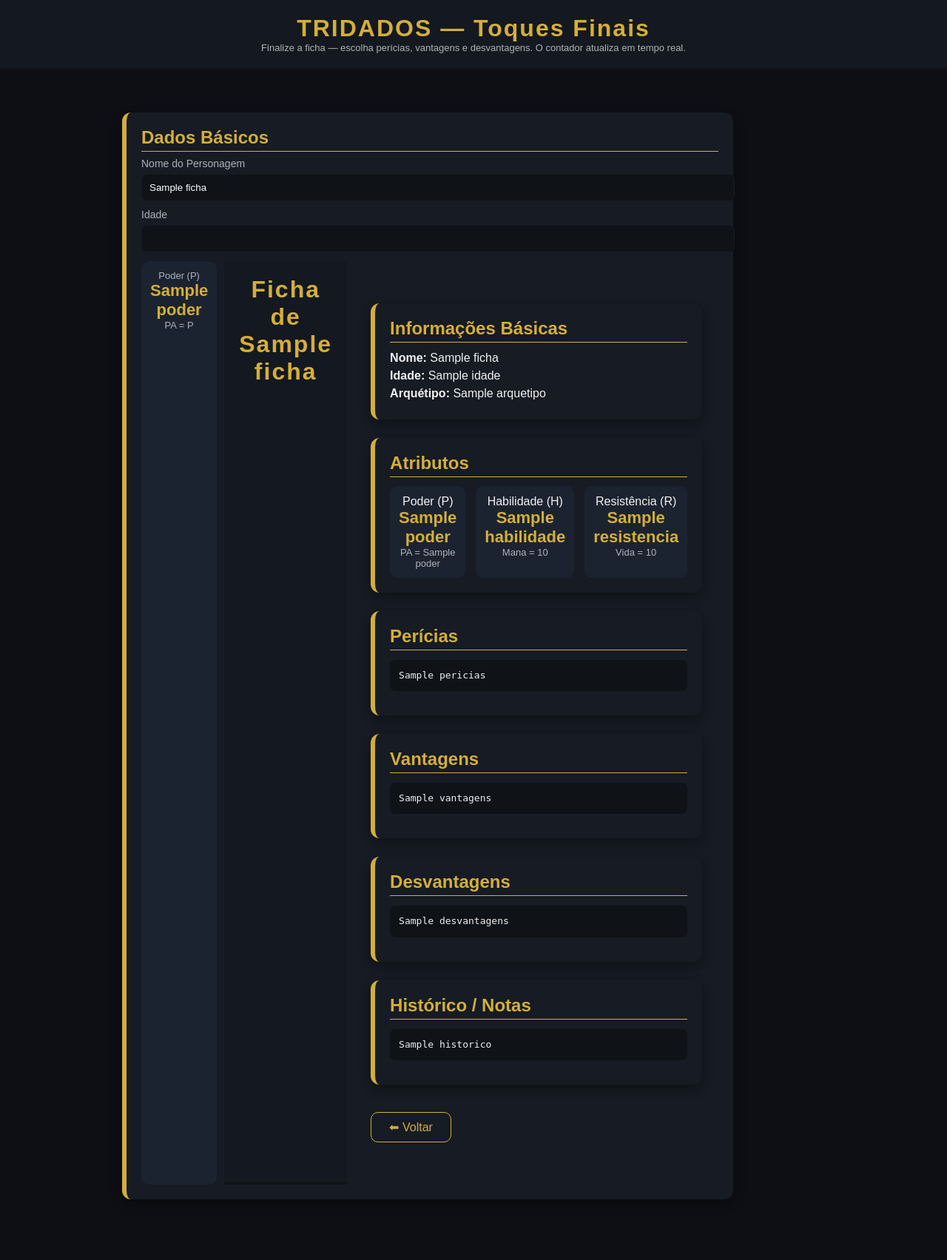
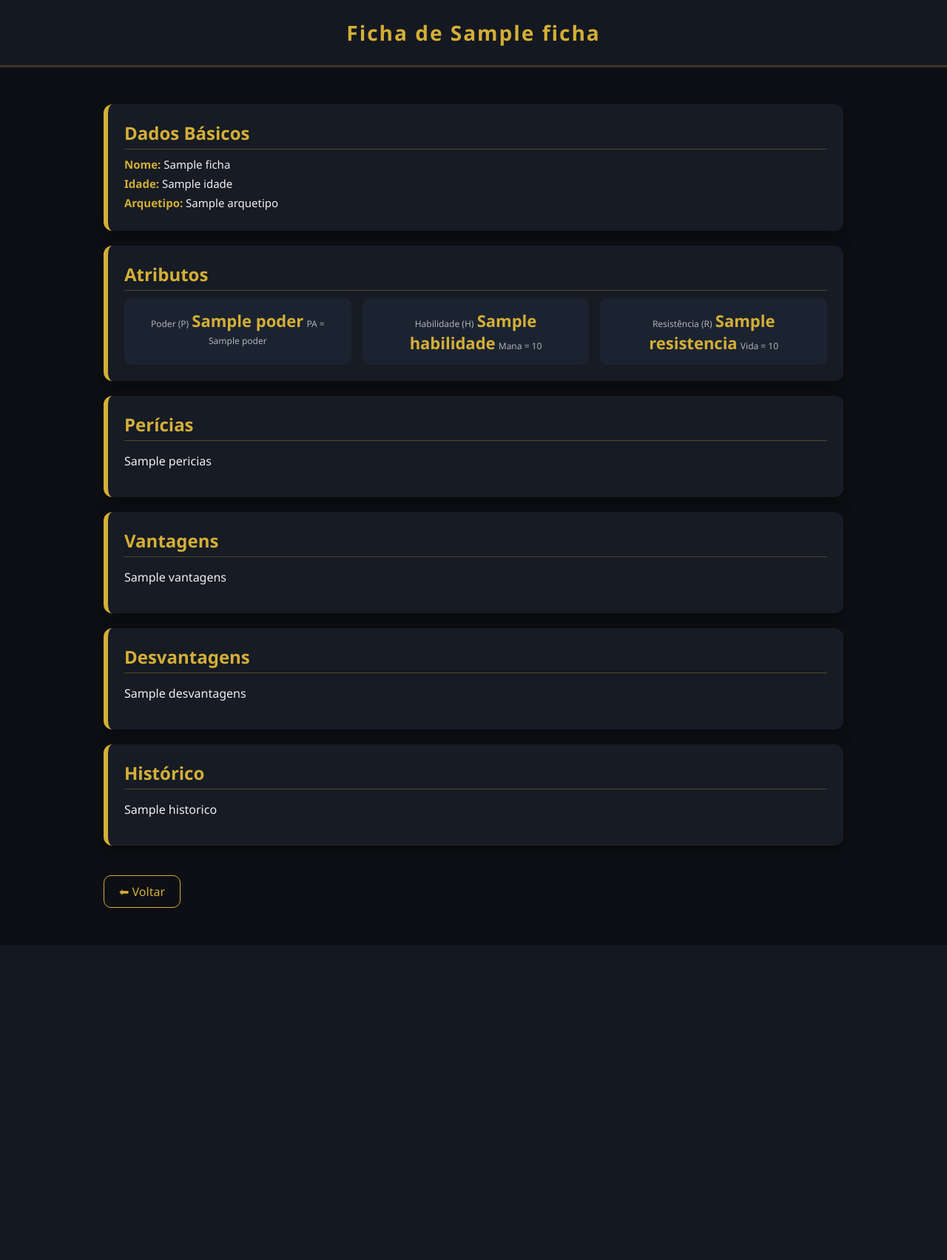
Before and after one commit to hilen-dev/Tridados, a Flask app: template templates/ver_ficha.html in a window 1280 px wide. Shown: the whole page at 74% size. After the commit the page ends 1227 px from the top, so only its background shows below. Run offline with Flask 3, Linux system fonts and the light colour scheme; the template is opened without the code that fills it: most values are stand-ins (such as "Sample title", 1, 10 or a date in 2020).

Commit message:
Update ver_ficha.html

```diff
--- a/templates/ver_ficha.html
+++ b/templates/ver_ficha.html
@@ -1,268 +1,148 @@
-<!-- templates/criar_ficha_final.html -->
-<!DOCTYPE html>
-<html lang="pt-BR">
-<head>
-<meta charset="utf-8" />
-<meta name="viewport" content="width=device-width,initial-scale=1" />
-<title>Toques Finais — Criação de Ficha | Tridados</title>
-<style>
-  :root{
-    --bg:#0d0f14; --card:#161b24; --accent:#d4af37; --muted:#aeb3b8; --panel:#1c2330;
-  }
-  body{background:var(--bg); color:#f5f5f5; font-family: "Segoe UI", Roboto, Arial; margin:0; padding:22px;}
-  header{background:#141820; padding:20px; text-align:center; border-bottom:4px solid rgba(0,0,0,0.2)}
-  header h1{margin:0; color:var(--accent); letter-spacing:2px;}
-  main{max-width:1100px; margin:26px auto;}
-  .card{background:var(--card); padding:18px; border-radius:12px; box-shadow:0 6px 20px rgba(0,0,0,0.5); margin-bottom:18px; border-left:6px solid var(--accent)}
-  .grid{display:grid; grid-template-columns: 1fr 340px; gap:18px;}
-  label{display:block; font-size:14px; color:var(--muted); margin-bottom:6px;}
-  input[type="text"], input[type="number"], textarea, select{
-    width:100%; padding:10px; border-radius:8px; border:1px solid rgba(255,255,255,0.03); background:#0f1318; color:#fff;
-  }
-  textarea{min-height:110px; resize:vertical;}
-  .attr-row{display:flex; gap:10px;}
-  .attr{background:#0f1318; padding:12px; border-radius:8px; text-align:center;}
-  .attr b{display:block; font-size:18px; color:var(--accent);}
-  .small{font-size:13px; color:var(--muted);}
-  .accordion{margin-top:8px;}
-  .acc-item{background:var(--panel); border-radius:8px; margin-bottom:8px; overflow:hidden;}
-  .acc-header{padding:10px 12px; cursor:pointer; display:flex; justify-content:space-between; align-items:center;}
-  .acc-title{font-weight:700; color:var(--accent);}
-  .acc-body{padding:12px; display:none; border-top:1px solid rgba(255,255,255,0.03);}
-  .list-scroll{max-height:280px; overflow:auto; padding-right:6px;}
-  .check-row{display:flex; align-items:center; gap:10px; padding:6px 0; border-bottom:1px dashed rgba(255,255,255,0.02);}
-  .check-row:last-child{border-bottom:none;}
-  .points{font-weight:800; font-size:20px; color:var(--accent);}
-  .warn{color:#ffcc00; font-weight:700;}
-  .danger{color:#ff6b6b; font-weight:800;}
-  .actions{display:flex; gap:12px; margin-top:14px;}
-  .btn{background:var(--accent); color:#141820; border:none; padding:10px 16px; border-radius:10px; cursor:pointer; font-weight:700;}
-  .btn.ghost{background:transparent; color:var(--accent); border:1px solid rgba(212,175,55,0.18)}
-  .meta{font-size:13px; color:var(--muted); margin-top:8px;}
-  footer{margin-top:22px; text-align:center; color:var(--muted); font-size:13px;}
-  @media(max-width:900px){ .grid{grid-template-columns:1fr; } }
-</style>
-</head>
-<body>
-<header>
-  <h1>TRIDADOS — Toques Finais</h1>
-  <div class="small">Finalize a ficha — escolha perícias, vantagens e desvantagens. O contador atualiza em tempo real.</div>
-</header>
-
-<main>
-  <form id="finalForm" method="POST">
-    <div class="grid">
-
-      <!-- LEFT: formulário -->
-      <div>
-        <div class="card">
-          <h2 style="margin:0 0 8px 0; color:var(--accent)">Dados Básicos</h2>
-
-          <label>Nome do Personagem</label>
-          <input type="text" name="nome" id="nome" value="{{ ficha.nome if ficha and ficha.nome is defined else '' }}" required>
-
-          <label style="margin-top:10px">Idade</label>
-          <input type="number" name="idade" id="idade" value="{{ ficha.idade if ficha and ficha.idade is defined else '' }}" min="0">
-
-          <div style="margin-top:12px;" class="attr-row">
-            <div class="attr" style="flex:1">
-              <div class="small">Poder (P)</div>
-              <b>{{ ficha.poder if ficha and ficha.poder is defined else 0 }}</b>
-              <div class="small">PA = P</div>
-            </div>
 <!DOCTYPE html>
 <html lang="pt-BR">
 <head>
 <meta charset="UTF-8">
-    <meta name="viewport" content="width=device-width, initial-scale=1.0">
-    <title>Ficha — {{ ficha.nome }}</title>
+<meta name="viewport" content="width=device-width, initial-scale=1">
+<title>{{ ficha.nome }} — Ficha</title>
 
 <style>
-        :root {
+  :root{
     --bg:#0d0f14;
-            --panel:#161b24;
+    --card:#161b24;
+    --panel:#1c2330;
     --accent:#d4af37;
-            --sub:#aeb3b8;
-            --card:#1c2330;
+    --muted:#aeb3b8;
   }
+  body{
+    background:var(--bg);
+    color:#f0f0f0;
+    font-family:"Segoe UI",Roboto,Arial;
+    margin:0;
+  }
+  header{
+    background:#141820;
+    padding:25px;
+    text-align:center;
+    border-bottom:3px solid rgba(212,175,55,0.2);
+  }
+  header h1{
+    margin:0;
+    color:var(--accent);
+    font-size:28px;
+    letter-spacing:2px;
+  }
+  main{
+    max-width:1000px;
+    margin:30px auto;
+    padding:20px;
+  }
+  .card{
+    background:var(--card);
+    padding:22px;
+    border-radius:12px;
+    border-left:6px solid var(--accent);
+    margin-bottom:20px;
+    box-shadow:0 6px 18px rgba(0,0,0,0.4);
+  }
+  h2{
+    margin:0 0 10px 0;
+    color:var(--accent);
+    border-bottom:1px solid rgba(212,175,55,0.3);
+    padding-bottom:5px;
+  }
+  .line{ margin:6px 0; font-size:15px; }
+  .label{ color:var(--accent); font-weight:bold; }
 
-        body {
-            background: var(--bg);
-            color: #f0f0f0;
-            font-family: Arial, sans-serif;
-            margin: 0;
-            padding: 0;
+  .attr-grid{
+    display:grid;
+    grid-template-columns:repeat(auto-fit,minmax(160px,1fr));
+    gap:15px;
+    margin-top:10px;
   }
+  .attr-box{
+    background:var(--panel);
+    padding:15px;
+    border-radius:10px;
+    text-align:center;
+  }
+  .attr-box b{ font-size:22px; color:var(--accent); }
+  .small{ color:var(--muted); font-size:12px; }
+  .back{
+    display:inline-block;
+    border:1px solid var(--accent);
+    color:var(--accent);
+    padding:10px 20px;
+    border-radius:10px;
+    margin-top:20px;
+    text-decoration:none;
+    transition:0.3s;
+  }
+  .back:hover{ background:var(--accent); color:#141820; }
+</style>
+</head>
 
-        header {
-            background: #141820;
-            padding: 20px;
-            border-bottom: 3px solid #0004;
-            text-align: center;
-        }
-
-        header h1 {
-            margin: 0;
-            color: var(--accent);
-            letter-spacing: 2px;
-        }
-
-        main {
-            max-width: 950px;
-            margin: 35px auto;
-            padding: 22px;
-        }
-
-        .card {
-            background: var(--panel);
-            padding: 20px;
-            border-radius: 12px;
-            border-left: 6px solid var(--accent);
-            margin-bottom: 25px;
-            box-shadow: 0 6px 16px #0005;
-        }
-
-        h2 {
-            margin: 0 0 12px 0;
-            color: var(--accent);
-            border-bottom: 1px solid var(--accent);
-            padding-bottom: 4px;
-        }
-
-        .info-line {
-            margin: 6px 0;
-            font-size: 16px;
-        }
-
-        .attr-box {
-            display: flex;
-            gap: 14px;
-            margin-top: 10px;
-        }
-
-        .attr {
-            flex: 1;
-            background: var(--card);
-            border-radius: 10px;
-            padding: 12px;
-            text-align: center;
-        }
-
-        .attr b {
-            color: var(--accent);
-            font-size: 22px;
-        }
-
-        .back {
-            display: inline-block;
-            margin-top: 12px;
-            padding: 10px 24px;
-            color: var(--accent);
-            border: 1px solid var(--accent);
-            border-radius: 10px;
-            text-decoration: none;
-            transition: .25s;
-        }
-
-        .back:hover {
-            background: var(--accent);
-            color: #141820;
-        }
-
-        pre {
-            white-space: pre-wrap;
-            background: #0f1318;
-            padding: 12px;
-            border-radius: 8px;
-            line-height: 1.4;
-        }
-    </style>
-
-</head>
 <body>
-
-<header>
-    <h1>Ficha de {{ ficha.nome }}</h1>
-</header>
+<header><h1>Ficha de {{ ficha.nome }}</h1></header>
 
 <main>
 
   <!-- Dados Básicos -->
   <div class="card">
-        <h2>Informações Básicas</h2>
-        <div class="info-line"><b>Nome:</b> {{ ficha.nome }}</div>
-        <div class="info-line"><b>Idade:</b> {{ ficha.idade }}</div>
-        <div class="info-line"><b>Arquétipo:</b> {{ ficha.arquetipo }}</div>
+    <h2>Dados Básicos</h2>
+    {% for label, value in {
+      'Nome': ficha.nome,
+      'Idade': ficha.idade,
+      'Arquetipo': ficha.arquetipo
+    }.items() %}
+      {% if value %}
+        <p class="line"><span class="label">{{ label }}:</span> {{ value }}</p>
+      {% endif %}
+    {% endfor %}
   </div>
 
   <!-- Atributos -->
   <div class="card">
     <h2>Atributos</h2>
+    <div class="attr-grid">
 
+      {% set atributos = [
+        ('Poder (P)', ficha.poder, ficha.poder),
+        ('Habilidade (H)', ficha.habilidade, ficha.habilidade * 5),
+        ('Resistência (R)', ficha.resistencia, ficha.resistencia * 5)
+      ] %}
+
+      {% for nome, valor, calculo in atributos %}
         <div class="attr-box">
-            <div class="attr">
-                <div>Poder (P)</div>
-                <b>{{ ficha.poder }}</b>
-                <div class="small">PA = {{ ficha.poder }}</div>
+          <span class="small">{{ nome }}</span>
+          <b>{{ valor }}</b>
+          <span class="small">
+            {% if nome.startswith('Poder') %}PA = {{ calculo }}{% endif %}
+            {% if nome.startswith('Habilidade') %}Mana = {{ calculo }}{% endif %}
+            {% if nome.startswith('Resistência') %}Vida = {{ calculo }}{% endif %}
+          </span>
         </div>
+      {% endfor %}
 
-            <div class="attr">
-                <div>Habilidade (H)</div>
-                <b>{{ ficha.habilidade }}</b>
-                <div class="small">Mana = {{ ficha.habilidade * 5 }}</div>
-            </div>
-
-            <div class="attr">
-                <div>Resistência (R)</div>
-                <b>{{ ficha.resistencia }}</b>
-                <div class="small">Vida = {{ ficha.resistencia * 5 }}</div>
-            </div>
     </div>
   </div>
 
-    <!-- Perícias -->
+  <!-- Campos de texto -->
+  {% for titulo, campo in {
+    'Perícias': ficha.pericias,
+    'Vantagens': ficha.vantagens,
+    'Desvantagens': ficha.desvantagens,
+    'Histórico': ficha.historico
+  }.items() %}
+    {% if campo %}
       <div class="card">
-        <h2>Perícias</h2>
-        {% if ficha.pericias %}
-        <pre>{{ ficha.pericias }}</pre>
-        {% else %}
-        Nenhuma perícia selecionada.
+        <h2>{{ titulo }}</h2>
+        <p>{{ campo | nl2br }}</p>
+      </div>
     {% endif %}
-    </div>
-
-    <!-- Vantagens -->
-    <div class="card">
-        <h2>Vantagens</h2>
-        {% if ficha.vantagens %}
-        <pre>{{ ficha.vantagens }}</pre>
-        {% else %}
-        Nenhuma vantagem selecionada.
-        {% endif %}
-    </div>
-
-    <!-- Desvantagens -->
-    <div class="card">
-        <h2>Desvantagens</h2>
-        {% if ficha.desvantagens %}
-        <pre>{{ ficha.desvantagens }}</pre>
-        {% else %}
-        Nenhuma desvantagem selecionada.
-        {% endif %}
-    </div>
-
-    <!-- Histórico -->
-    <div class="card">
-        <h2>Histórico / Notas</h2>
-        {% if ficha.historico %}
-        <pre>{{ ficha.historico }}</pre>
-        {% else %}
-        Nenhum histórico informado.
-        {% endif %}
-    </div>
+  {% endfor %}
 
   <a href="/fichas" class="back">⬅ Voltar</a>
 
 </main>
-
 </body>
 </html>
```
Lines whose indentation alone changed are shown as unchanged.
